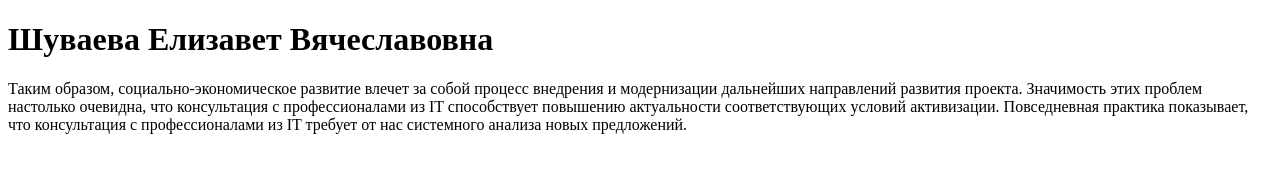
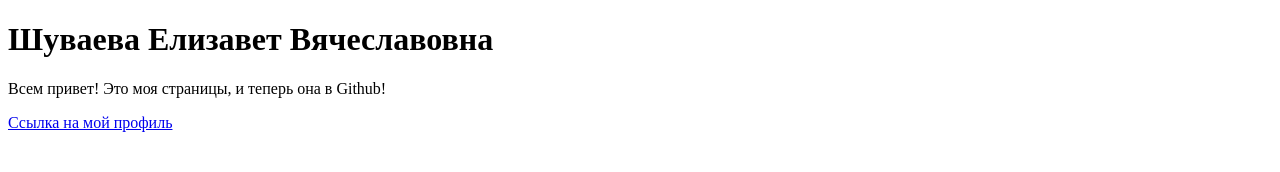
Before and after one commit to wood-nymph/myLab, a plain HTML site: page index.html in a window 1280 px wide. Drawn offline with Linux system fonts and the light colour scheme.

Commit message:
Добавление ссылки на профиль
Добавлен код на мой профиль в Цифровом университете АлтГУ

```diff
--- a/index.html
+++ b/index.html
@@ -8,6 +8,7 @@
 </head>
 <body>
     <h1>Шуваева Елизавет Вячеславовна</h1>
-    <p>Таким образом, социально-экономическое развитие влечет за собой процесс внедрения и модернизации дальнейших направлений развития проекта. Значимость этих проблем настолько очевидна, что консультация с профессионалами из IT способствует повышению актуальности соответствующих условий активизации. Повседневная практика показывает, что консультация с профессионалами из IT требует от нас системного анализа новых предложений.</p>
+    <p> Всем привет! Это моя страницы, и теперь она в Github! </p>
+    <a href="https://portal.edu.asu.ru/user/profile.php?id=35309">Ссылка на мой профиль</a>
 </body>
 </html>
```
